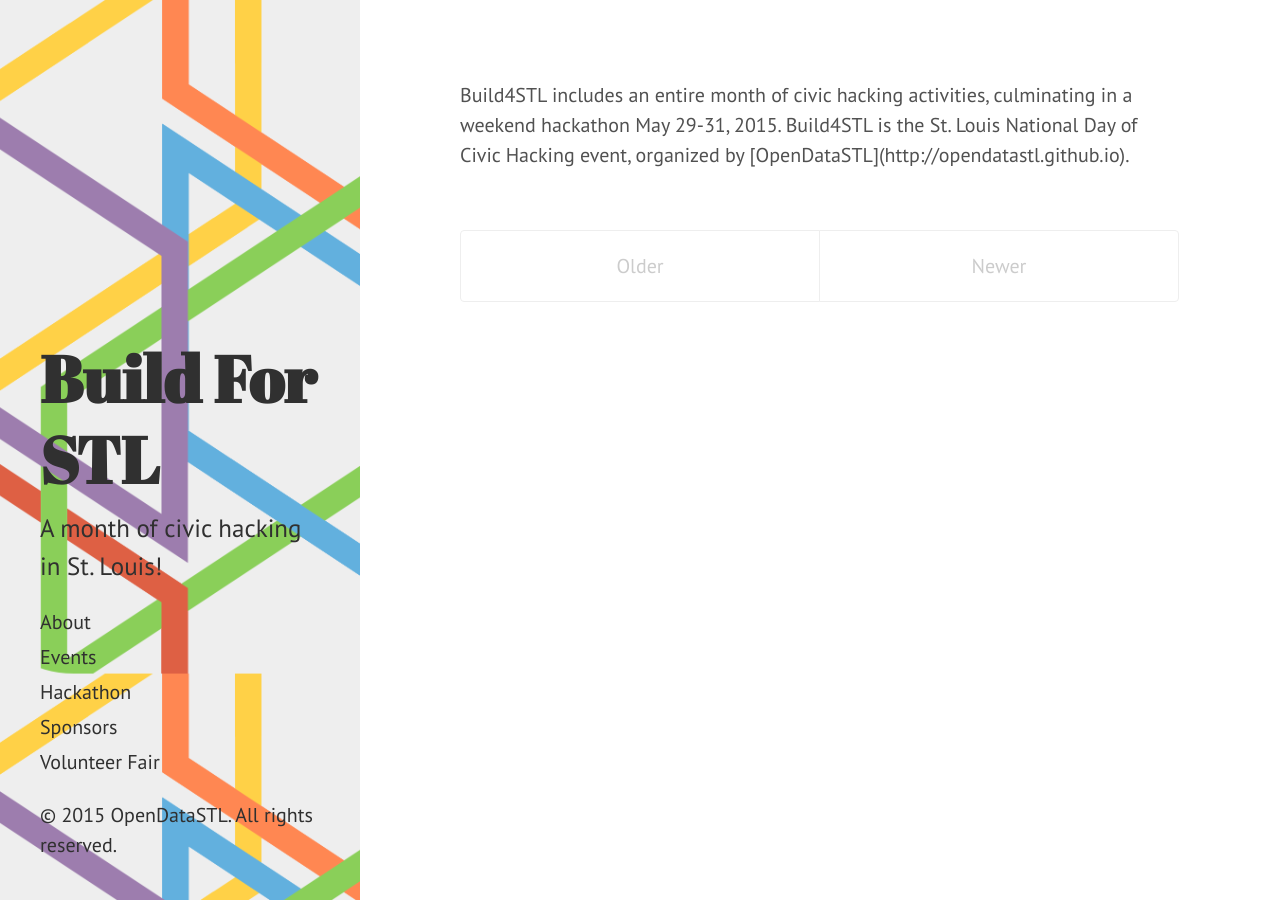
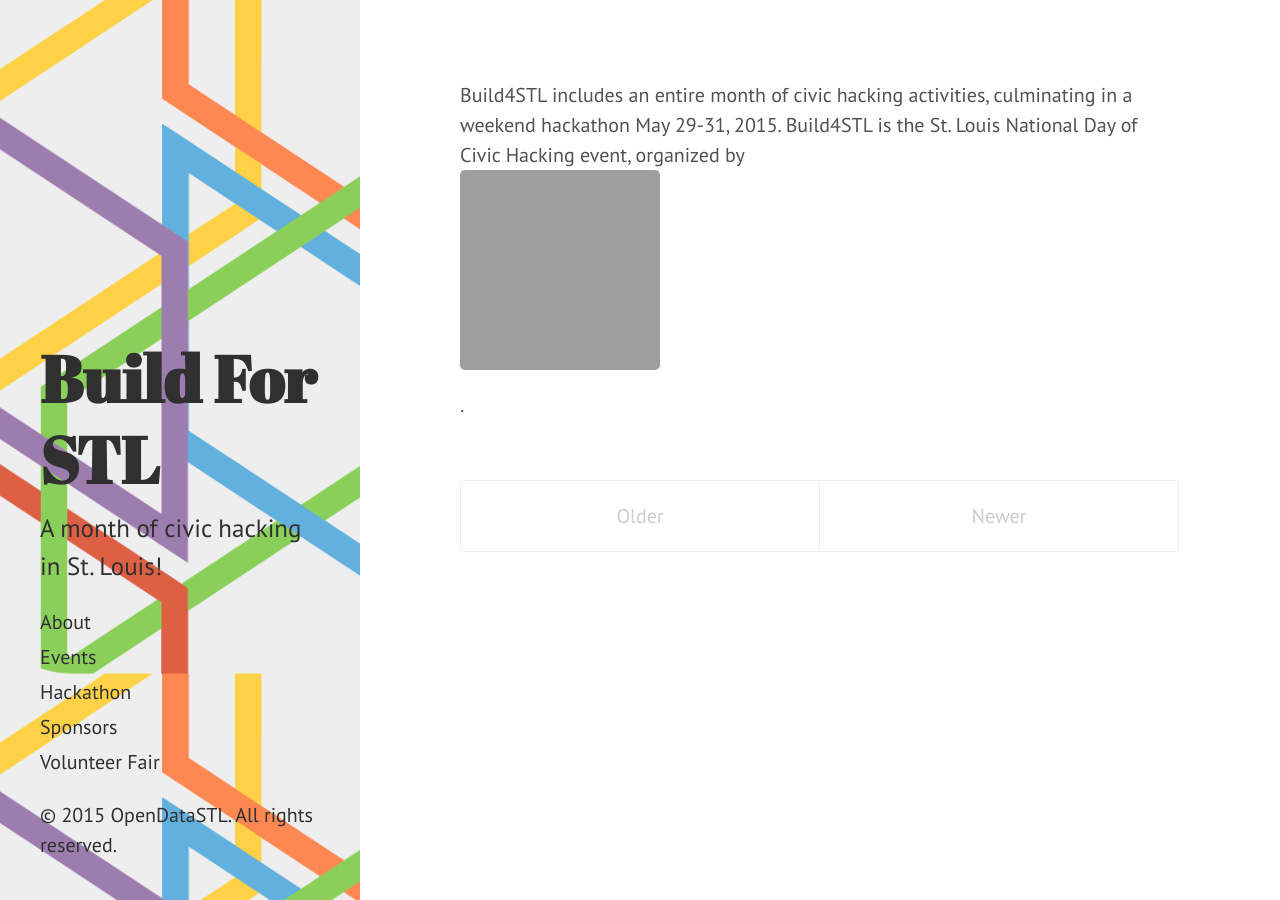
Before and after one commit to OpenSTL/build4stl-jekyll-site, a Jekyll site: the page built from index.html, in a window 1280 px wide. Built offline with Jekyll 4.4.1, drawn with Linux system fonts in a browser that asks for light colours; grey boxes are pictures that could not be loaded.

Commit message:
Converting markdown to html. This is an html page

```diff
--- a/index.html
+++ b/index.html
@@ -5,7 +5,7 @@
 
 <div>
 
-Build4STL includes an entire month of civic hacking activities, culminating in a weekend hackathon May 29-31, 2015.  Build4STL is the St. Louis National Day of Civic Hacking event, organized by [OpenDataSTL](http://opendatastl.github.io).
+Build4STL includes an entire month of civic hacking activities, culminating in a weekend hackathon May 29-31, 2015.  Build4STL is the St. Louis National Day of Civic Hacking event, organized by <a href="http://opendatastl.github.io" target="_blank"><img src='https://avatars0.githubusercontent.com/u/5983880' alt='OpenDataSTL'></a>.
 
 </div>
 
```
